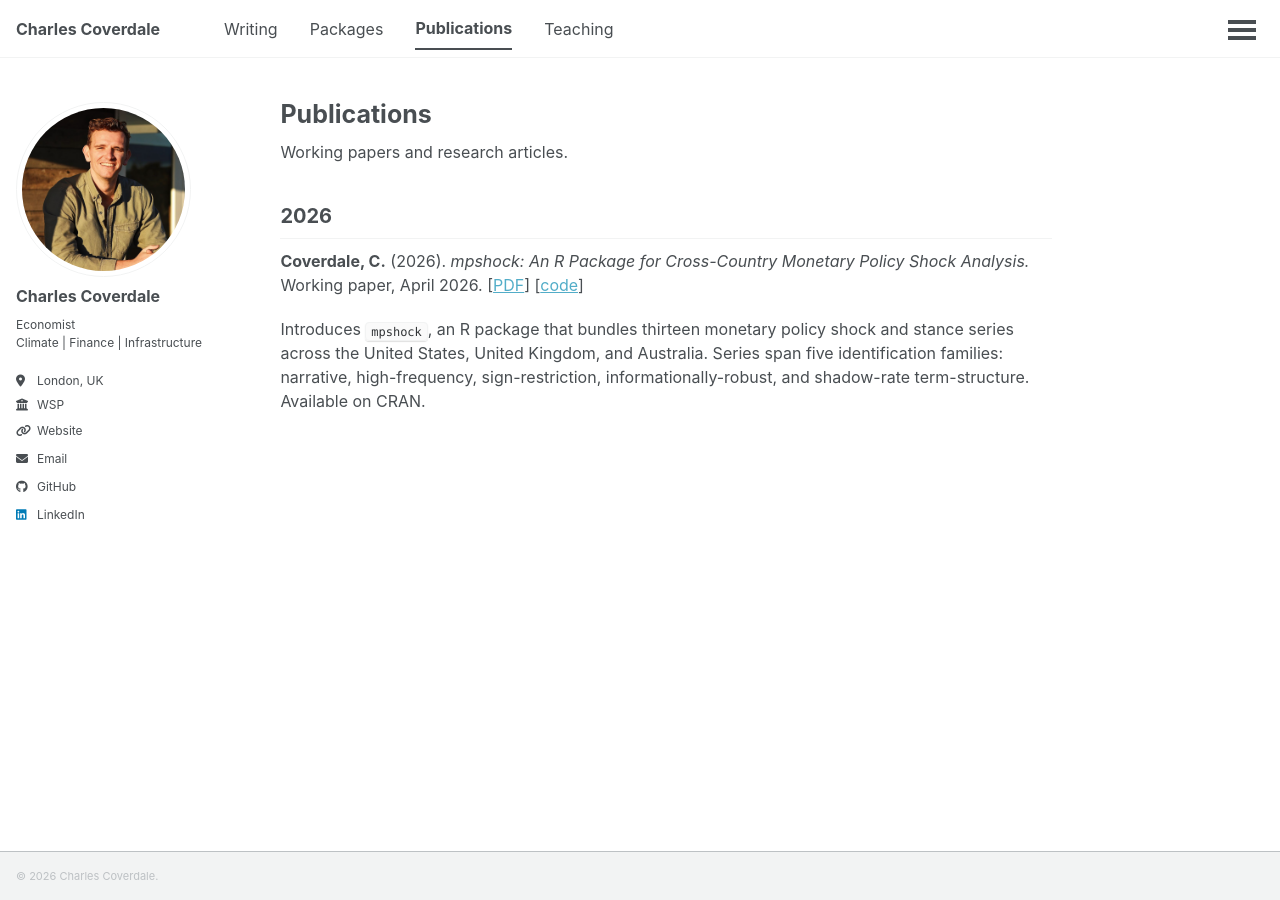
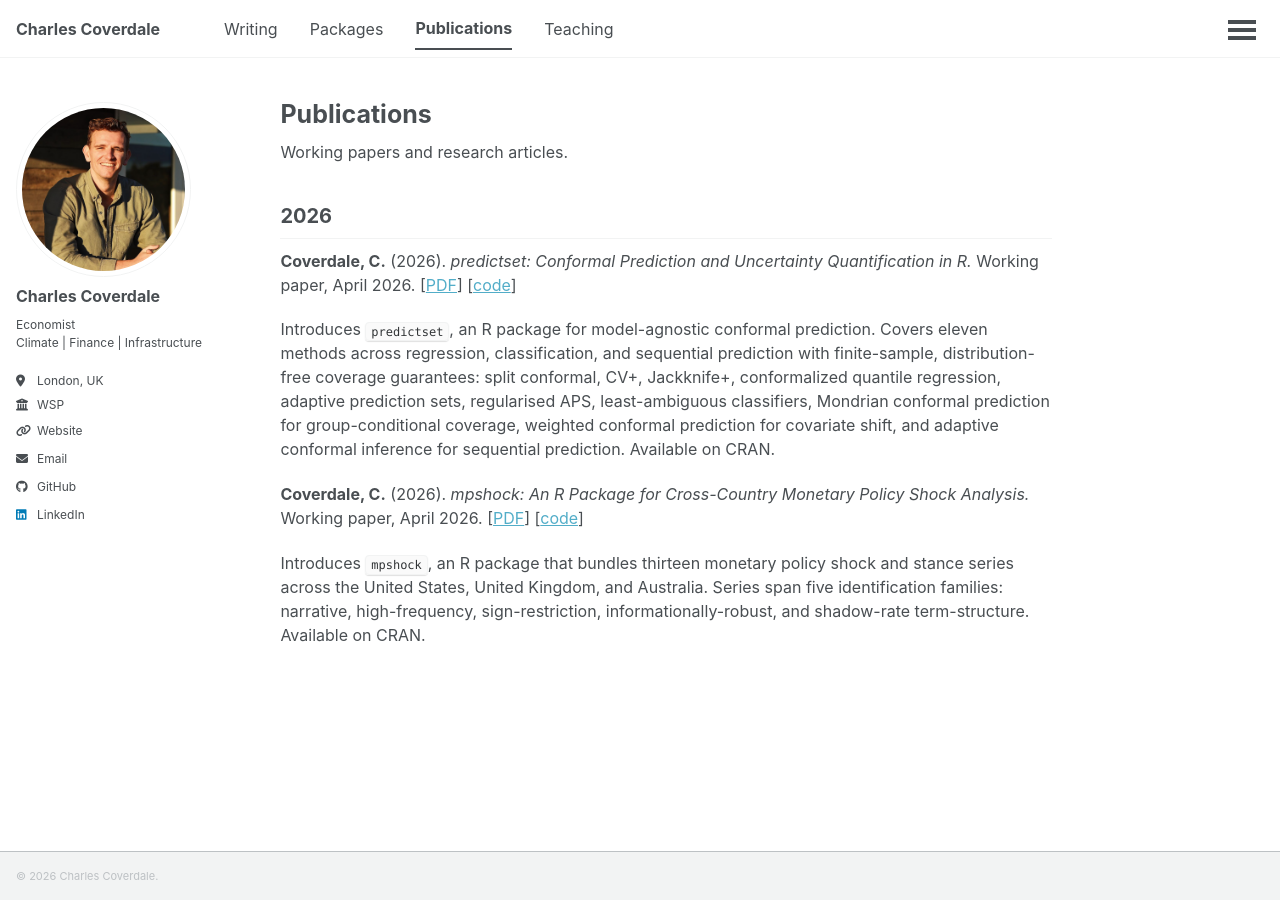
Before and after one commit to charlescoverdale/charlescoverdale.github.io, a Jekyll site: the page built from _pages/publications.md, in a window 1280 px wide. Built offline with Jekyll 4.4.1, drawn with Linux system fonts in a browser that asks for light colours; a script that is not in the unit is left out.

Commit message:
publications: add predictset working paper (April 2026)

```diff
--- a/_pages/publications.md
+++ b/_pages/publications.md
@@ -9,6 +9,10 @@ Working papers and research articles.
 
 ## 2026
 
+**Coverdale, C.** (2026). *predictset: Conformal Prediction and Uncertainty Quantification in R.* Working paper, April 2026. \[[PDF](/files/coverdale_predictset_2026.pdf)\] \[[code](https://github.com/charlescoverdale/predictset)\]
+
+Introduces `predictset`, an R package for model-agnostic conformal prediction. Covers eleven methods across regression, classification, and sequential prediction with finite-sample, distribution-free coverage guarantees: split conformal, CV+, Jackknife+, conformalized quantile regression, adaptive prediction sets, regularised APS, least-ambiguous classifiers, Mondrian conformal prediction for group-conditional coverage, weighted conformal prediction for covariate shift, and adaptive conformal inference for sequential prediction. Available on CRAN.
+
 **Coverdale, C.** (2026). *mpshock: An R Package for Cross-Country Monetary Policy Shock Analysis.* Working paper, April 2026. \[[PDF](/files/coverdale_mpshock_2026.pdf)\] \[[code](https://github.com/charlescoverdale/mpshock)\]
 
 Introduces `mpshock`, an R package that bundles thirteen monetary policy shock and stance series across the United States, United Kingdom, and Australia. Series span five identification families: narrative, high-frequency, sign-restriction, informationally-robust, and shadow-rate term-structure. Available on CRAN.
```
Also changed, not shown: 1 other file.
